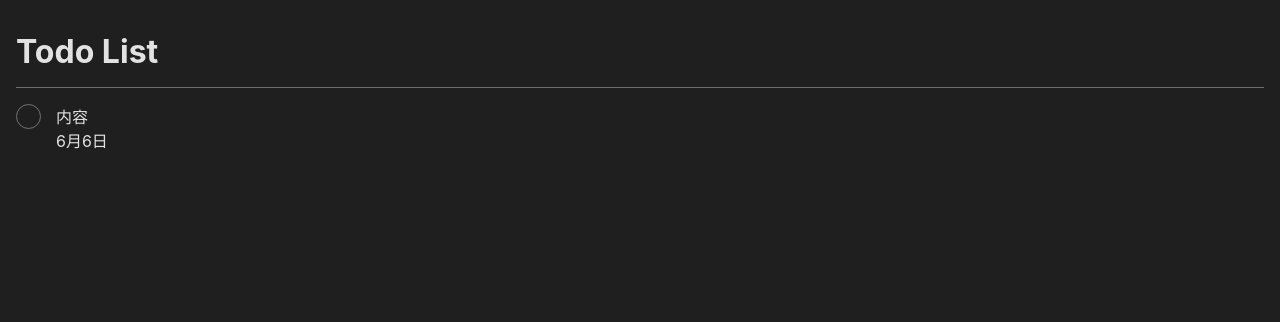
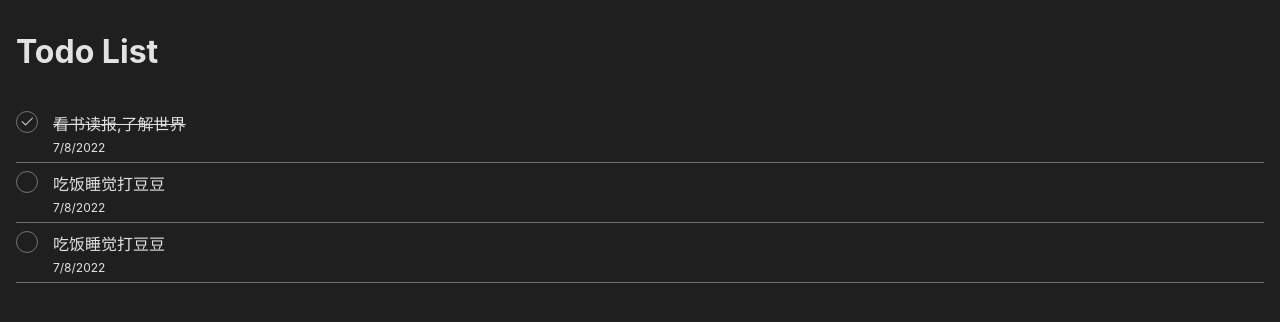
Before and after one commit to yue1123/tauri-app-todo, a React (Vite) app: page / in a window 1280 px wide. Shown: the top 322 px of the page. Built offline with nearby package versions, Linux system fonts and the light colour scheme.

Commit message:
feat: 美化 ui, 实现完成和取消完成

```diff
--- a/package.json
+++ b/package.json
@@ -6,7 +6,8 @@
 		"dev": "vite",
 		"build": "tsc && vite build",
 		"preview": "vite preview",
-    "tauri": "tauri"
+		"tauri_dev": "pnpm tauri dev",
+		"tauri_build": "pnpm tauri build"
 	},
 	"dependencies": {
 		"@tauri-apps/api": "^1.0.1",
--- a/src/App.less
+++ b/src/App.less
@@ -2,10 +2,12 @@
   width: 100vw;
   height: 100vh;
   padding: 1rem;
+
   &.light {
     color: #555;
     background: #fff;
   }
+
   &.dark {
     color: #e2e2e2;
     background: #1f1f1f;
@@ -15,17 +17,29 @@
 .main-container {
   h1 {
     padding: 1rem 0;
-		border-bottom: 1px solid rgb(110, 110, 110);
   }
+
   .todo-list {
     margin-top: 1rem;
   }
+
   .todo-item {
     display: flex;
     justify-content: flex-start;
     align-items: flex-start;
+    border-bottom: 1px solid rgb(110, 110, 110);
+    padding:7.5px 0;
+    margin-bottom: 10px 0;
     .content {
       margin-left: 15px;
+      .time{
+        margin-top: 5px;
+        font-size: 12px;
       }
     }
+    &.status-completed .content .text {
+      text-decoration: line-through;
     }
+  }
+
+}
--- a/src/components/Checkbox/index.less
+++ b/src/components/Checkbox/index.less
@@ -1,37 +1,51 @@
-.checkbox {
+.checkbox-container {
   position: relative;
-	display: block;
-	.checkbox-el {
+  display: inline-block;
+  overflow: hidden;
+  width: 22px;
+  height: 22px;
+  cursor: pointer;
+
+  input {
     position: absolute;
     opacity: 0;
-		&:checked + label svg {
-			display: inline-block;
+    width: 100%;
+    height: 100%;
+    z-index: 10;
+
+    &:checked+span svg {
+      opacity: 1;
+      animation: bounceIn .5s forwards;
     }
   }
-	label {
-		width: 25px;
-		height: 25px;
+
+  span {
+    display: inline-block;
+    width: 100%;
+    height: 100%;
     border-radius: 50%;
+    cursor: pointer;
     border: 1px solid #737373;
     display: flex;
     justify-content: center;
     align-items: center;
+
     svg {
-			display: none;
+      opacity: 0;
+      transform: scale(0.5);
     }
-	}
-	&:hover :not(.checkbox-el:checked) label svg {
-		display: inline-block;
   }
 }
 
 @keyframes bounceIn {
   0% {
-		transform: scale(1);
+    transform: scale(0.5);
   }
+
   50% {
     transform: scale(1.2);
   }
+
   100% {
     transform: scale(1);
   }
--- a/src/components/Checkbox/index.tsx
+++ b/src/components/Checkbox/index.tsx
@@ -1,13 +1,30 @@
 import './index.less'
 import { BsCheck2 } from 'react-icons/bs'
+import { FC, useState } from 'react'
 
-export default function checkbox() {
+interface CheckboxProps {
+	isChecked: boolean
+	onChange: (value: boolean) => void
+}
+
+const Checkbox: FC<CheckboxProps> = (props) => {
+  const [state, setState] = useState<boolean>(props.isChecked)
 	return (
-		<div className='checkbox'>
-			<input className='checkbox-el' type='checkbox' id='checkbox' name='checkbox' />
-			<label htmlFor='checkbox' className='label'>
+		<span className='checkbox-container'>
+			<input
+				className='checkbox-el'
+				type='checkbox'
+				checked={state}
+				onChange={() => {
+					setState(!state)
+          props.onChange(!state)
+				}}
+			/>
+			<span>
 				<BsCheck2 />
-			</label>
-		</div>
+			</span>
+		</span>
 	)
 }
+
+export default Checkbox
--- a/src/index.css
+++ b/src/index.css
@@ -3,6 +3,9 @@ body {
 		'Cantarell', 'Fira Sans', 'Droid Sans', 'Helvetica Neue', sans-serif;
 	-webkit-font-smoothing: antialiased;
 	-moz-osx-font-smoothing: grayscale;
+  user-select: none;
+  -webkit-user-select: none;
+  -moz-user-select: none;
 }
 
 * {
--- a/src/views/main/index.tsx
+++ b/src/views/main/index.tsx
@@ -5,23 +5,64 @@ import { FaBeer } from 'react-icons/fa'
 
 export interface TodoItem {
 	id: number
+	content: string
 	isCompleted: boolean
-	time: Date
-	isLink: boolean
+	time?: Date
+	isLink?: boolean
 }
+
 function Main() {
-	const [todoList, setTodoList] = useState<TodoItem[]>([])
+	const [todoList, setTodoList] = useState<TodoItem[]>([
+		{
+			id: 1,
+			content: '看书读报,了解世界',
+			isCompleted: true,
+			time: new Date(),
+			isLink: false
+		},
+		{
+			id: 2,
+			content: '吃饭睡觉打豆豆',
+			isCompleted: false,
+			time: new Date(),
+			isLink: false
+		},
+		{
+			id: 3,
+			content: '吃饭睡觉打豆豆',
+			isCompleted: false,
+			time: new Date(),
+			isLink: false
+		}
+	])
 	return (
 		<div className='main-container'>
 			<h1>Todo List</h1>
 			<div className='todo-list'>
-				<div className='todo-item'>
-					<Checkbox />
-					<div className='content'>
-						<p>内容</p>
-						<p>6月6日</p>
-					</div>
-				</div>
+				{
+          todoList.map((item,index) => {
+            return (
+							<div
+								key={item.id}
+								className={['todo-item', `status-${item.isCompleted ? 'completed' : 'normal'}`].join(' ')}
+							>
+								<Checkbox
+									isChecked={item.isCompleted}
+									onChange={(e) => {
+										console.log(e)
+										const _todoList = todoList.slice()
+										_todoList[index].isCompleted = e
+										setTodoList(_todoList)
+									}}
+								/>
+								<div className='content'>
+									<p className='text'>{item.content}</p>
+									{item.time && <p className='time'>{item.time.toLocaleDateString()}</p>}
+								</div>
+							</div>
+						)
+          })
+        }
 			</div>
 		</div>
 	)
```
Lines whose indentation alone changed are shown as unchanged.
